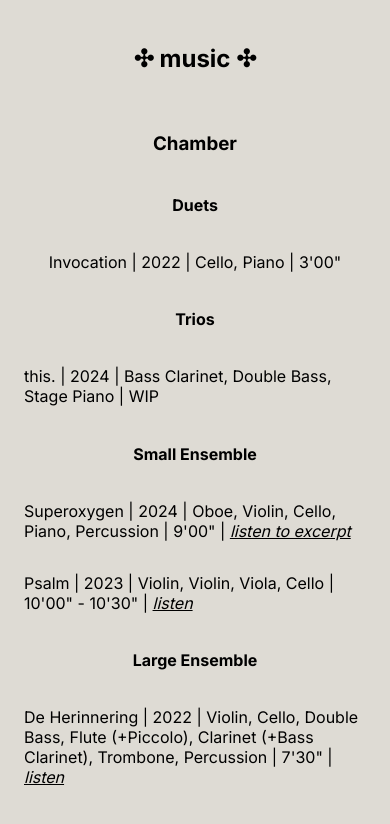
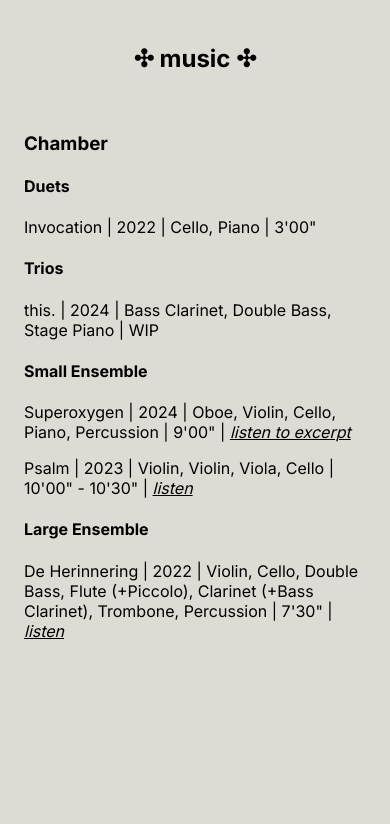
Before and after one commit to karinhawk/karin-music, a Next.js app: page /music in a window 390 px wide. Shown: the top 824 px of the page. Built offline with nearby package versions, Linux system fonts and the light colour scheme.

Commit message:
fix music page alignment

```diff
--- a/src/app/music/index.module.css
+++ b/src/app/music/index.module.css
@@ -19,4 +19,8 @@
     justify-content: space-around;
     padding: 1rem;
   }
+
+  .compositions {
+
+  }
 }
--- a/src/app/music/page.jsx
+++ b/src/app/music/page.jsx
@@ -9,6 +9,7 @@ export default function Music() {
       <h1 className={styles.pageTitle}>
       ✣ music ✣
       </h1>
+      <div className={styles.compositions}>
       <h3>Chamber</h3>
 
       <h4>Duets</h4>
@@ -24,6 +25,7 @@ export default function Music() {
       <h4>Large Ensemble</h4>
       <p>De Herinnering | 2022 | Violin, Cello, Double Bass, Flute (+Piccolo), Clarinet (+Bass Clarinet), Trombone, Percussion | 7'30" | <a href="https://soundcloud.com/karinhawksworth/de-herinnering-2022-virtual-playback?si=482c4f14f9b0463faa62de92e2590d7b&utm_source=clipboard&utm_medium=text&utm_campaign=social_sharing">listen</a></p>
       </div>
+      </div>
       <Image className={styles.pic} alt="medieval iron cast jewellery" src={pic} width={500} height={800}/>
     </section>
   )
```
